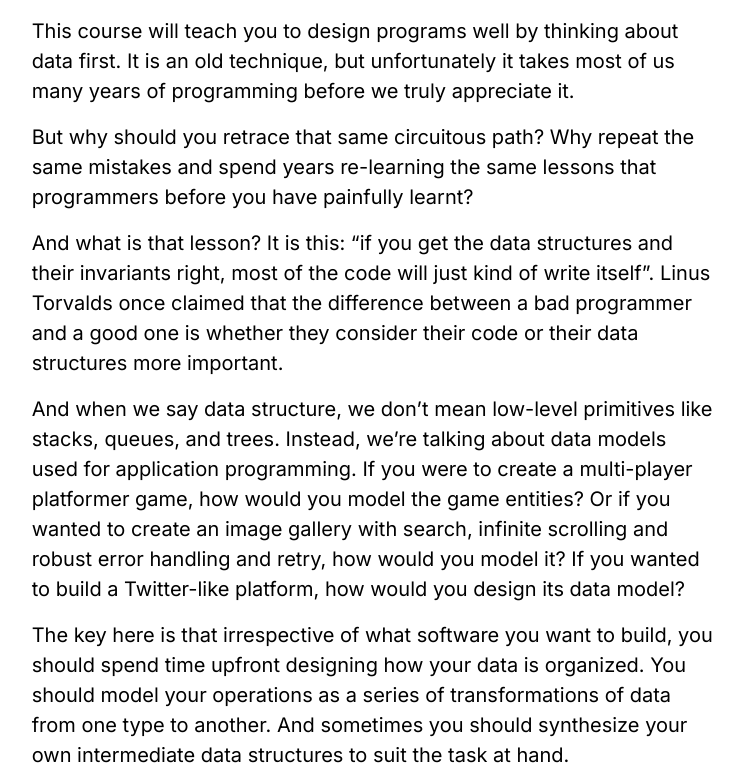
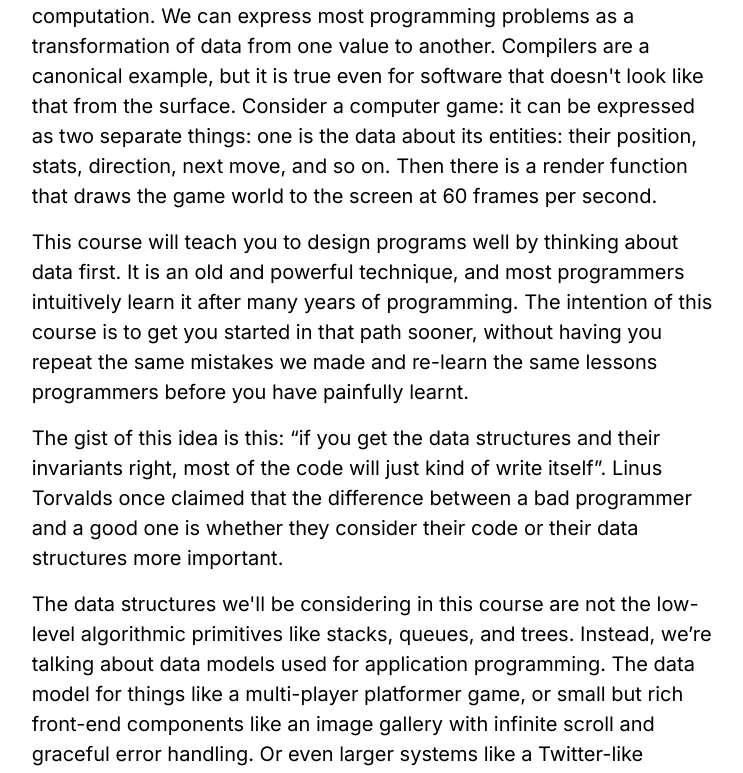
Before and after one commit to pupilfirst/coronasafe-rescript-course, a Next.js app: page / in a window 1280 px wide. Shown: the part 4808-5581 px from the top of the page, without its empty margins (267-1010 px from the left). Built offline with nearby package versions, Linux system fonts and the light colour scheme.

Commit message:
content update

```diff
--- a/pages/index.js
+++ b/pages/index.js
@@ -110,9 +110,7 @@ export default function Home() {
           <div className="w-2/3 mx-auto leading-normal">
             <h2>How is this course different?</h2>
 
-            <h3>
-              Write open-source code for Corona disaster management
-            </h3>
+            <h3>Write open-source code for Corona disaster management</h3>
 
             <p>
               This course is part of the CoronaSafe initiative that will let you
@@ -149,10 +147,7 @@ export default function Home() {
               abstraction boundaries, data modelling, layering, and so on.{" "}
             </p>
 
-            <h3>
-              Ask Me Anything (AMA) with devs, designers, and
-              founders
-            </h3>
+            <h3>Ask Me Anything (AMA) with devs, designers, and founders</h3>
 
             <p>
               You will hear experience reports from people in the industry.
@@ -195,9 +190,7 @@ export default function Home() {
               even long after.
             </p>
 
-            <h3>
-              Build live, real-world software with Ruby on Rails
-            </h3>
+            <h3>Build live, real-world software with Ruby on Rails</h3>
 
             <p>
               Ruby on Rails pioneered the modern web framework revolution. It is
@@ -208,9 +201,7 @@ export default function Home() {
               companies.{" "}
             </p>
 
-            <h3>
-              Create advanced front-ends with React and ReScript/OCaml
-            </h3>
+            <h3>Create advanced front-ends with React and ReScript/OCaml</h3>
 
             <p>
               You’ll learn to program in the Typed Functional paradigm in
@@ -220,58 +211,59 @@ export default function Home() {
               to user input forms, games, and single-page applications.
             </p>
 
-            <h2>This course has a theme: data-first programming</h2>
+            <h2>Course theme: data-first programming</h2>
 
             <p>
+              This course is built on the theme that programming is about
+              computation. We can express most programming problems as a
+              transformation of data from one value to another. Compilers are a
+              canonical example, but it is true even for software that doesn't
+              look like that from the surface. Consider a computer game: it can
+              be expressed as two separate things: one is the data about its
+              entities: their position, stats, direction, next move, and so on.
+              Then there is a render function that draws the game world to the
+              screen at 60 frames per second.
+            </p>
+            <p>
               This course will teach you to design programs well by thinking
-              about data first. It is an old technique, but unfortunately it
-              takes most of us many years of programming before we truly
-              appreciate it.{" "}
+              about data first. It is an old and powerful technique, and most
+              programmers intuitively learn it after many years of programming.
+              The intention of this course is to get you started in that path
+              sooner, without having you repeat the same mistakes we made and
+              re-learn the same lessons programmers before you have painfully
+              learnt.
             </p>
 
             <p>
-              But why should you retrace that same circuitous path? Why repeat
-              the same mistakes and spend years re-learning the same lessons
-              that programmers before you have painfully learnt?
+              The gist of this idea is this: “if you get the data structures and
+              their invariants right, most of the code will just kind of write
+              itself”. Linus Torvalds once claimed that the difference between a
+              bad programmer and a good one is whether they consider their code
+              or their data structures more important.
             </p>
 
             <p>
-              And what is that lesson? It is this: “if you get the data
-              structures and their invariants right, most of the code will just
-              kind of write itself”. Linus Torvalds once claimed that the
-              difference between a bad programmer and a good one is whether they
-              consider their code or their data structures more important.
+              The data structures we'll be considering in this course are not
+              the low-level algorithmic primitives like stacks, queues, and
+              trees. Instead, we’re talking about data models used for
+              application programming. The data model for things like a
+              multi-player platformer game, or small but rich front-end
+              components like an image gallery with infinite scroll and graceful
+              error handling. Or even larger systems like a Twitter-like
+              platform.
             </p>
 
             <p>
-              And when we say data structure, we don’t mean low-level primitives
-              like stacks, queues, and trees. Instead, we’re talking about data
-              models used for application programming. If you were to create a
-              multi-player platformer game, how would you model the game
-              entities? Or if you wanted to create an image gallery with search,
-              infinite scrolling and robust error handling and retry, how would
-              you model it? If you wanted to build a Twitter-like platform, how
-              would you design its data model?{" "}
+              We will encounter many modelling opportunities in this course, and
+              the approach will be to get you spend time upfront designing how
+              your data is organized. We will model our computations as a series
+              of transformations of data from one type to another. And the
+              marrow of these exercises are when we discover and synthesize
+              non-obvious intermediate data structures, allowing us to elegantly
+              distil the gist of the problem into our code.
             </p>
 
-            <p>
-              The key here is that irrespective of what software you want to
-              build, you should spend time upfront designing how your data is
-              organized. You should model your operations as a series of
-              transformations of data from one type to another. And sometimes
-              you should synthesize your own intermediate data structures to
-              suit the task at hand.
-            </p>
-
-            <p>
-              Data-oriented programming is a cognitive skill that will increase
-              your range as makers - you will be able to build software that you
-              previously couldn’t even imagine attempting. Where you would have
-              to rewrite your entire codebase many times before converging to a
-              good design, you would be able to come out with a better
-              implementation in your very first attempt.
-            </p>
-
+            <h2>Typed Functional Programming with ReScript/OCaml</h2>
             <p>
               We chose the typed functional programming paradigm to teach this
               because it has all the right features to support this mode of
```
